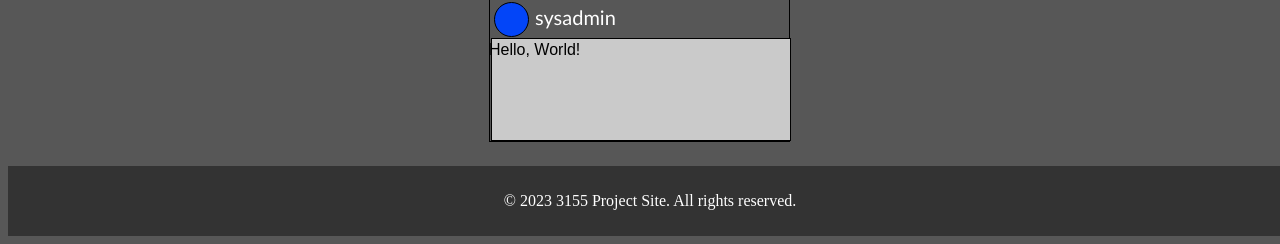
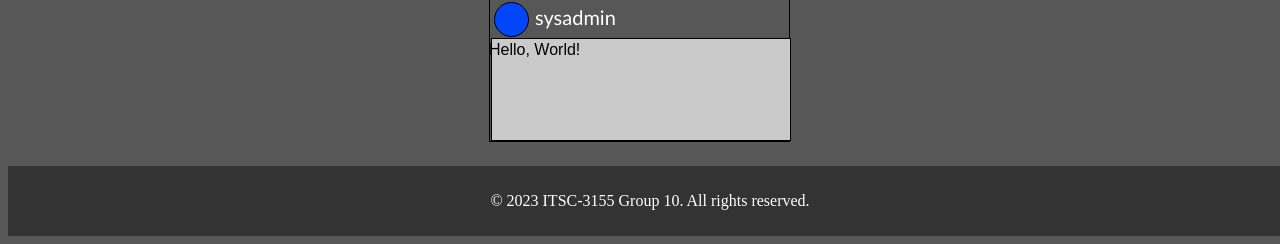
Before and after one commit to mlasala45/ITCS3155SocialMediaService, a Flask app: page /welcome in a window 1280 px wide. Shown: the part 610-854 px from the top of the page. Run offline with Flask 3, Linux system fonts and the light colour scheme; the visitor is signed in with stand-in values (Sample User, id 1); data comes from the database, SQL or seed files in the repository; parts of the project's set-up code (start-up, migrations or seed data) failed here and were passed over.

Commit message:
fix(copyright): Updated copyright notice

```diff
--- a/templates/welcome.html
+++ b/templates/welcome.html
@@ -39,7 +39,7 @@
     </div>
 
     <footer>
-      <p>&copy; 2023 3155 Project Site. All rights reserved.</p>
+      <p>&copy; 2023 ITSC-3155 Group 10. All rights reserved.</p>
     </footer>
 
   </body>
```
